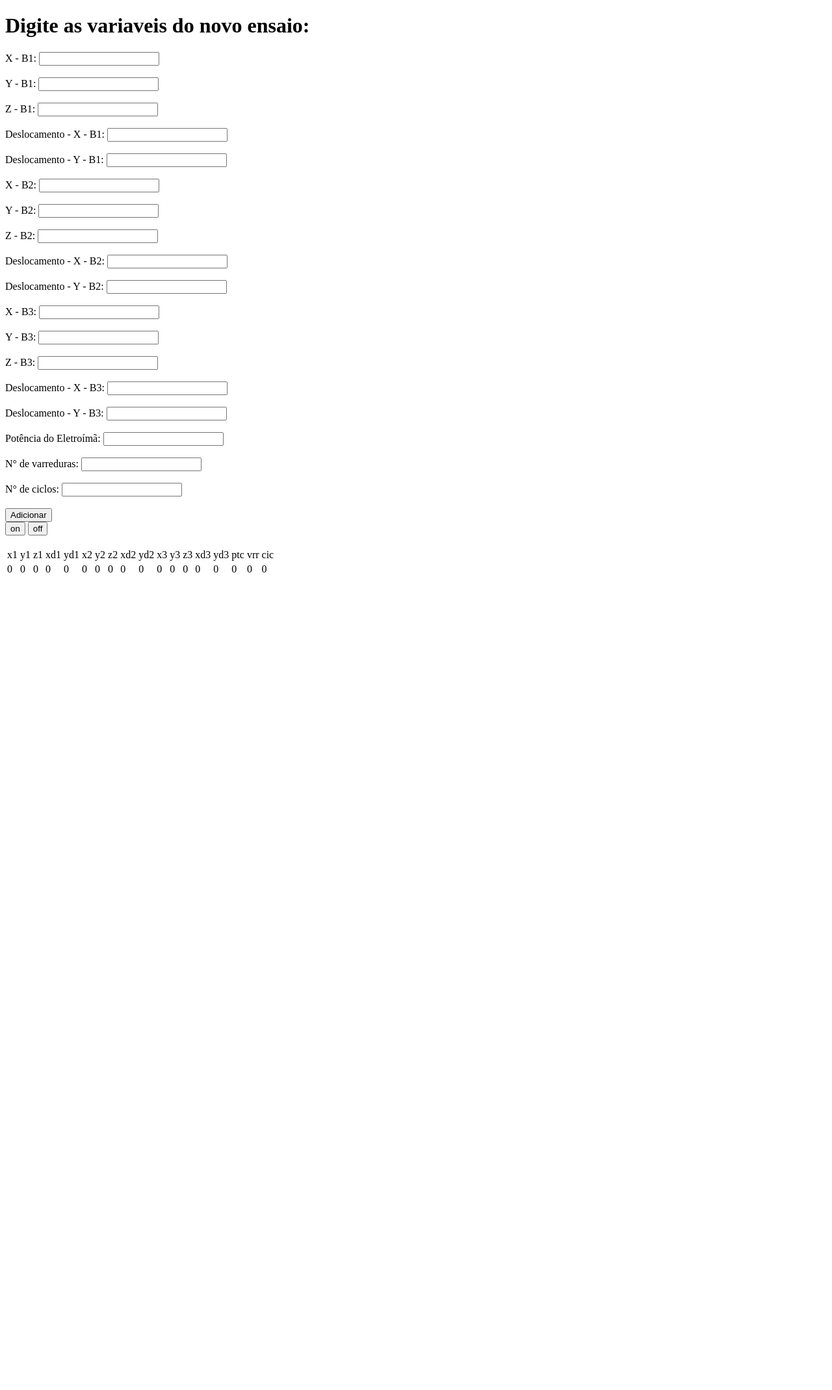
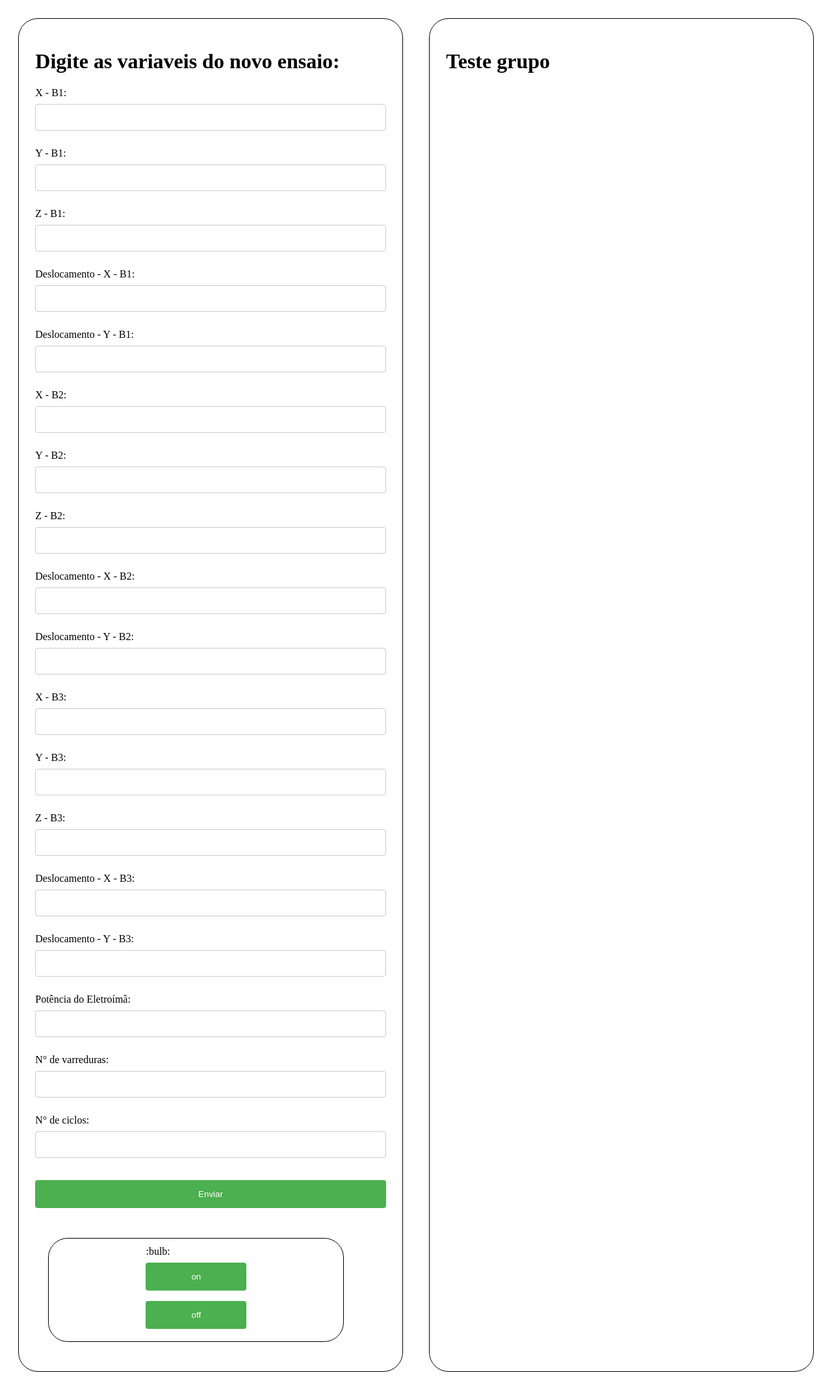
Before and after one commit to 2023M5T2-Inteli/2023M5T2-Inteli-grupo-5-Magneminers, a Flask app: page / in a window 1280 px wide. Shown: the whole page at 65% size. Before the commit the page ends 881 px from the top, so only its background shows below. Run offline with Flask 2, Linux system fonts and the light colour scheme.

Commit message:
Backend com css
Eu e Kil Matheus

```diff
--- /dev/null
+++ b/src/backend/src/static/style.css
@@ -0,0 +1,57 @@
+@charset "UTF-8";
+
+input[type = text]{
+    width: 100%;
+    padding: 12px 20px;
+    margin: 8px 0;
+    display: inline-block;
+    border: 1px solid #ccc;
+    border-radius: 4px;
+    box-sizing: border-box;
+}
+
+button{
+    width: 100%;
+    background-color: #4CAF50;
+    color: white;
+    padding: 14px 20px;
+    margin: 8px 0;
+    border: none;
+    border-radius: 4px;
+    cursor: pointer;
+}
+
+.base{
+    display: flex;
+    flex-direction: row;
+}
+
+.parametros{
+    flex-direction: column;
+    justify-content: center;
+}
+
+.bloco{
+    margin: 20px;
+    display: flex;
+    border-radius: 30px;
+    background-color: rgba(204, 204, 204, 0);
+    border: 1px solid #000000;
+    padding: 2%;
+    width: 80%;
+}
+
+.led{
+    flex-direction: row;
+    justify-content: center;
+}
+
+.tela {
+    margin: 20px;
+    display: flex;
+    border-radius: 30px;
+    background-color: rgba(204, 204, 204, 0);
+    border: 1px solid #000000;
+    padding: 2%;
+    width: 80%;
+}
--- a/src/backend/src/templates/home.html
+++ b/src/backend/src/templates/home.html
@@ -4,106 +4,82 @@
     <meta charset="UTF-8">
     <meta http-equiv="X-UA-Compatible" content="IE=edge">
     <meta name="viewport" content="width=device-width, initial-scale=1.0">
-    <title>IU</title>
-    <style>
-    </style>
+    <link rel="stylesheet" href="style/style.css">
+<link rel="stylesheet" href="{{ url_for('static', filename = 'style.css') }}">
+    <title>IPT - Aplicação</title>
 </head>
 <body>
+    <div class="base">
+        <div class="parametros bloco">
+            <form action="criar" method="post">
                 <h1>Digite as variaveis do novo ensaio:</h1>
-
-    <form action="criar" method="post">
-
                     <label for="x">X - B1:</label>
                     <input type="text" id="x1" name="x1"><br><br>
-
                     <label for="y">Y - B1:</label>
                     <input type="text" id="y1" name="y1"><br><br>
-
                     <label for="z">Z - B1:</label>
                     <input type="text" id="z1" name="z1"><br><br>
-
                     <label for="x">Deslocamento - X - B1:</label>
                     <input type="text" id="xd1" name="xd1"><br><br>
-
                     <label for="y">Deslocamento - Y - B1:</label>
                     <input type="text" id="yd1" name="yd1"><br><br>
-
                     <label for="x">X - B2:</label>
                     <input type="text" id="x2" name="x2"><br><br>
-
                     <label for="y">Y - B2:</label>
                     <input type="text" id="y2" name="y2"><br><br>
-
                     <label for="z">Z - B2:</label>
                     <input type="text" id="z2" name="z2"><br><br>
-
                     <label for="x">Deslocamento - X - B2:</label>
                     <input type="text" id="xd2" name="xd2"><br><br>
-
                     <label for="y">Deslocamento - Y - B2:</label>
                     <input type="text" id="yd2" name="yd2"><br><br>
-
                     <label for="x">X - B3:</label>
                     <input type="text" id="x3" name="x3"><br><br>
-
                     <label for="y">Y - B3:</label>
                     <input type="text" id="y3" name="y3"><br><br>
-
                     <label for="z">Z - B3:</label>
                     <input type="text" id="z3" name="z3"><br><br>
-
                     <label for="x">Deslocamento - X - B3:</label>
                     <input type="text" id="xd3" name="xd3"><br><br>
-
                     <label for="y">Deslocamento - Y - B3:</label>
                     <input type="text" id="yd3" name="yd3"><br><br>
-
                     <label for="z">Potência do Eletroímã:</label>
                     <input type="text" id="ptc" name="ptc"><br><br>
-
                     <label for="z">N° de varreduras:</label>
                     <input type="text" id="vrr" name="varr"><br><br>
-
                     <label for="z">N° de ciclos:</label>
                     <input type="text" id="cic" name="cic"><br><br>
-
-      <input type="submit" value="Adicionar">
-
+                    <button type="submit" value="Adicionar">Enviar</button>
             </form>
-
+            <br>
+            <div class="led bloco">
                 <form action='led' method='POST'>
+                    :bulb:
                   <button class='onButton' onclick="ledOn()" name="on" value="on">on</button>
                   <button class='offButton' onclick="ledOff()" name="off" value="off">off</button>
                 </form>
-
-    <br>
-    <table>
+            </div>
+            <!-- <table>
               <tr>
                 <td>x1</td>
                 <td>y1</td>
                 <td>z1</td>
                 <td>xd1</td>
                 <td>yd1</td>
-
-
                 <td>x2</td>
                 <td>y2</td>
                 <td>z2</td>
                 <td>xd2</td>
                 <td>yd2</td>
-
                 <td>x3</td>
                 <td>y3</td>
                 <td>z3</td>
                 <td>xd3</td>
                 <td>yd3</td>
-
                 <td>ptc</td>
                 <td>vrr</td>
                 <td>cic</td>
-
               </tr>
-
             {% for posicao in posicoes%}
               <tr>
                 <td>{{posicao.x1}}</td>
@@ -111,28 +87,26 @@
                 <td>{{posicao.z1}}</td>
                 <td>{{posicao.xd1}}</td>
                 <td>{{posicao.yd1}}</td>
-
-
                 <td>{{posicao.x2}}</td>
                 <td>{{posicao.y2}}</td>
                 <td>{{posicao.z2}}</td>
                 <td>{{posicao.xd2}}</td>
                 <td>{{posicao.yd2}}</td>
-
                 <td>{{posicao.x3}}</td>
                 <td>{{posicao.y3}}</td>
                 <td>{{posicao.z3}}</td>
                 <td>{{posicao.xd3}}</td>
                 <td>{{posicao.yd3}}</td>
-
                 <td>{{posicao.ptc}}</td>
                 <td>{{posicao.vrr}}</td>
                 <td>{{posicao.cic}}</td>
-
               </tr>
             {% endfor %}
-
-    </table>
-
+            </table> -->
+        </div>
+        <div class="tela">
+            <h1>Teste grupo</h1>
+        </div>
+    </div>
 </body>
 </html>
```
Lines whose indentation alone changed are shown as unchanged.
